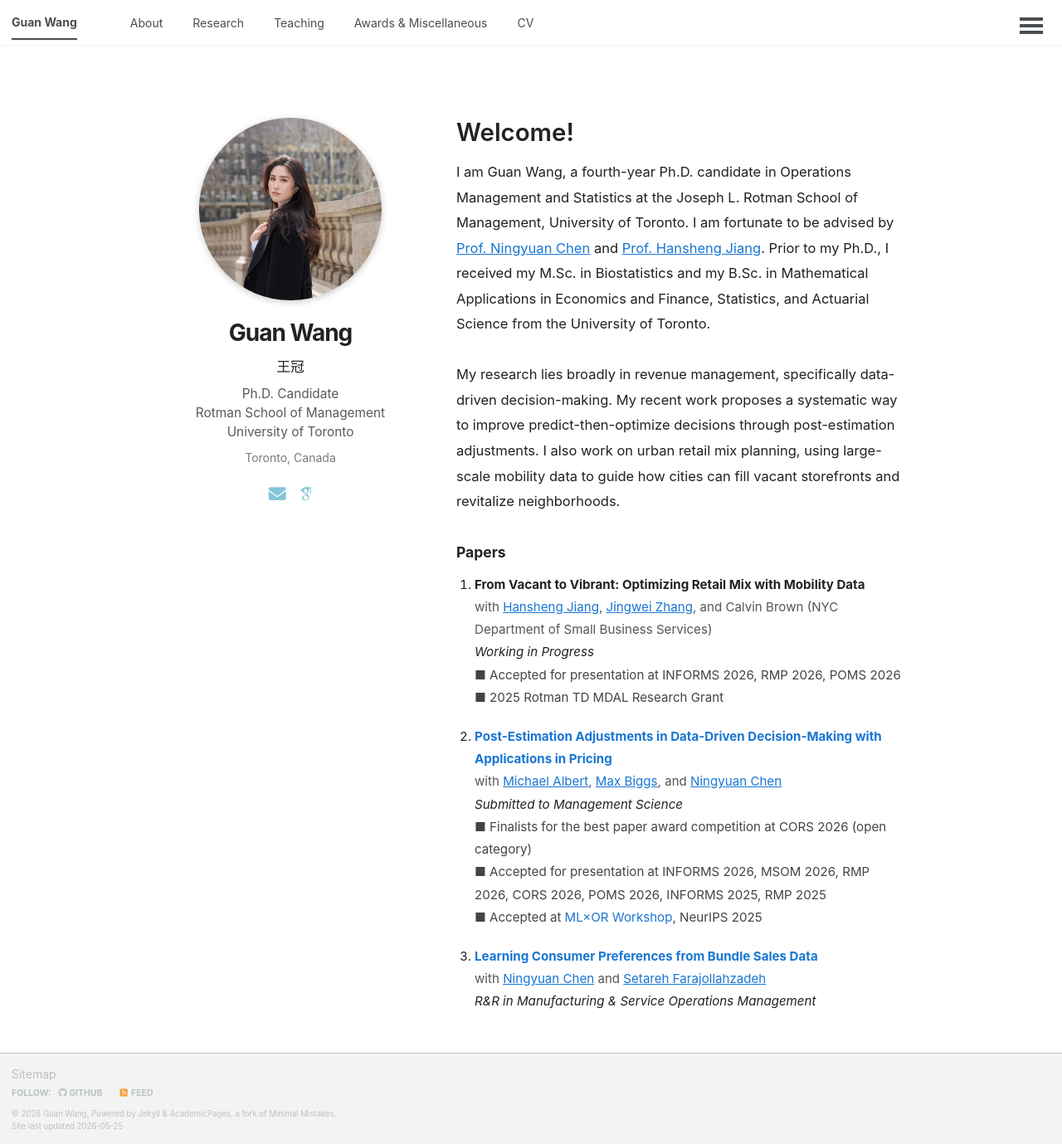
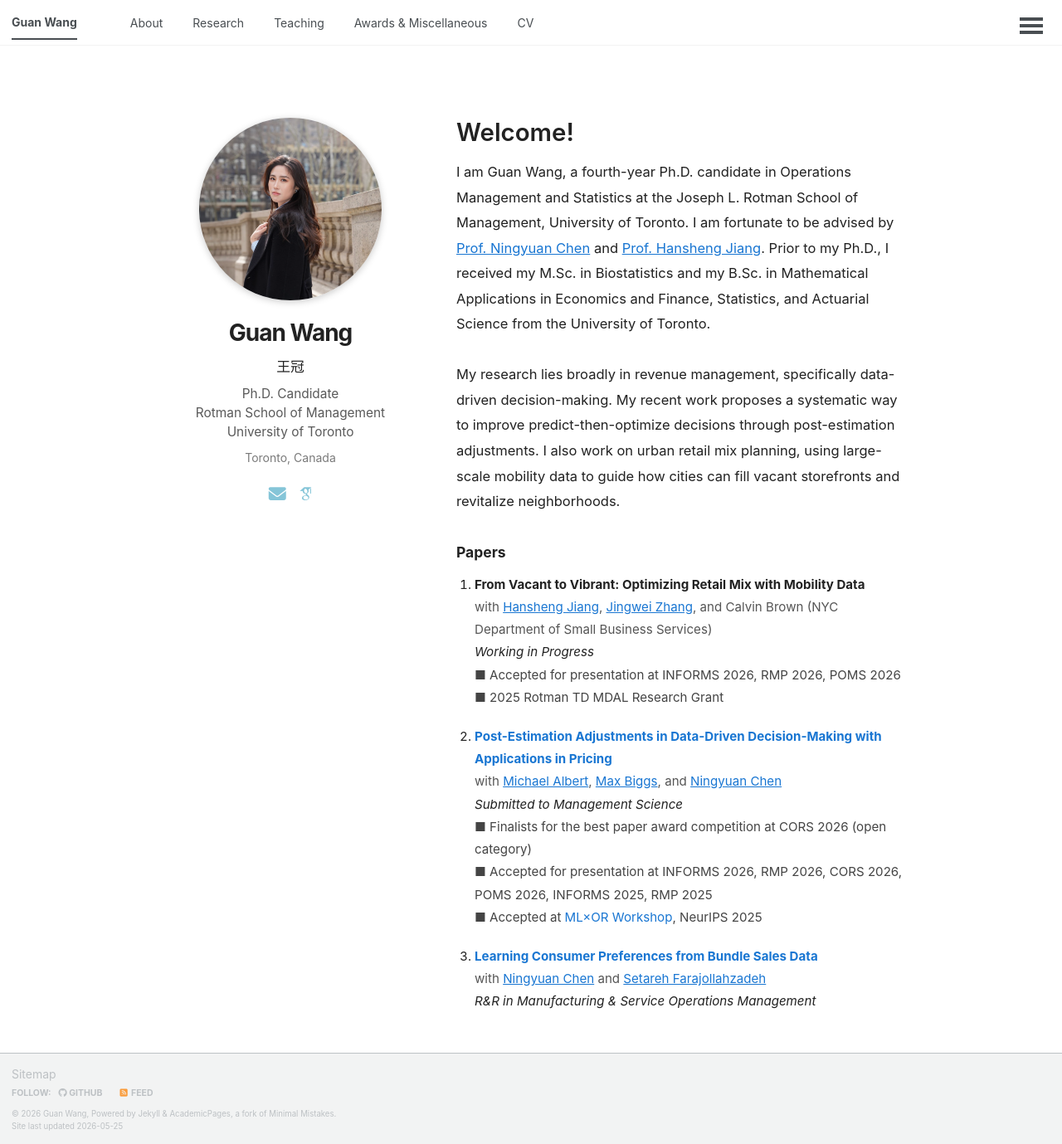
Before and after one commit to wangguan27/wangguan27.github.io, a Jekyll site: the page built from index.md, in a window 1280 px wide and 1379 px high. Shown: the whole window at 83% size. Built offline with Jekyll 4.4.1, drawn with Linux system fonts in a browser that asks for light colours; some web fonts are replaced; a script that is not in the unit is left out.

Commit message:
Remove MSOM 2026 from pricing paper listing

```diff
--- a/index.md
+++ b/index.md
@@ -44,7 +44,7 @@ permalink: /
 				<span style="color:#555;">with <a href="https://www.michaelalbert.co/" target="_blank" style="color:#1976d2;text-decoration:underline;">Michael Albert</a>, <a href="https://maxbiggs91.github.io/mbiggs.github.io/index.html" target="_blank" style="color:#1976d2;text-decoration:underline;">Max Biggs</a>, and <a href="http://individual.utoronto.ca/ningyuanchen/" target="_blank" style="color:#1976d2;text-decoration:underline;">Ningyuan Chen</a></span><br>
 				<i>Submitted to Management Science</i><br>
 				<span style="color:#444;">&#9632; Finalists for the best paper award competition at CORS 2026 (open category)</span><br>
-				<span style="color:#444;">&#9632; Accepted for presentation at INFORMS 2026, MSOM 2026, RMP 2026, CORS 2026, POMS 2026, INFORMS 2025, RMP 2025</span><br>
+				<span style="color:#444;">&#9632; Accepted for presentation at INFORMS 2026, RMP 2026, CORS 2026, POMS 2026, INFORMS 2025, RMP 2025</span><br>
 				<span style="color:#444;">&#9632; Accepted at <a href="https://mlxor-workshop.github.io/" target="_blank" style="color:#1976d2;text-decoration:none;">ML&times;OR Workshop</a>, NeurIPS 2025</span>
 			</li>
 			<li style="margin-bottom:20px;">
```
Also changed, not shown: _pages/research.md (+1 -1 lines), research.md (+1 -1 lines).
